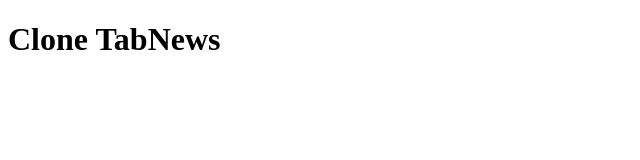
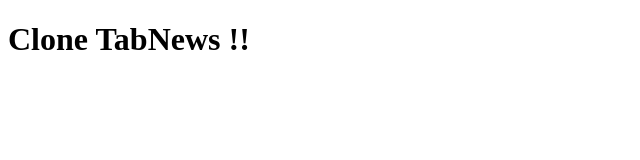
Before and after one commit to Vitor2107/Projeto_tabnews, a Next.js app: page / in a window 1280 px wide. Shown: the top 160 px of the page, without its empty margins (0-640 px from the left). Built offline with nearby package versions, Linux system fonts and the light colour scheme.

Commit message:
Altera a mensagem

```diff
--- a/pages/index.js
+++ b/pages/index.js
@@ -1,5 +1,5 @@
 function home() {
-    return <h1>Clone TabNews</h1>
+    return <h1>Clone TabNews !!</h1>
 }
 
 export default home;
```
